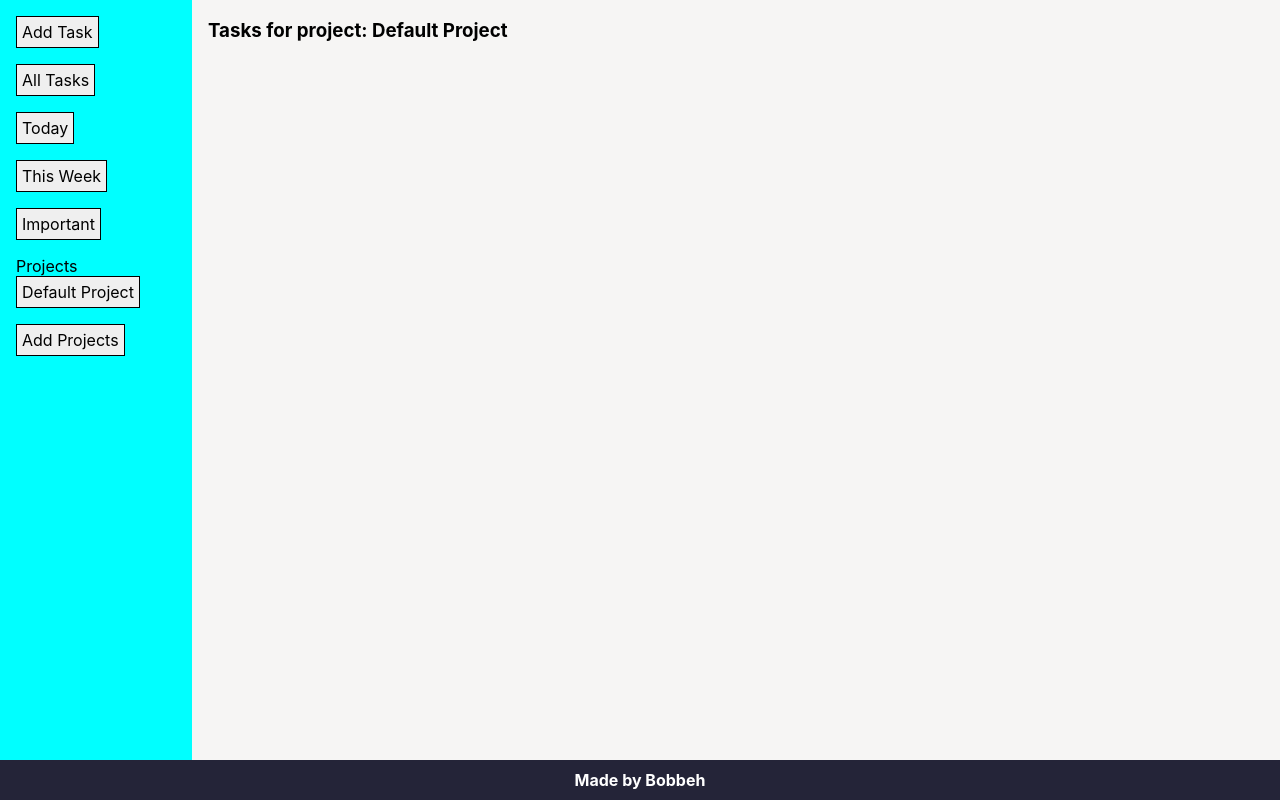
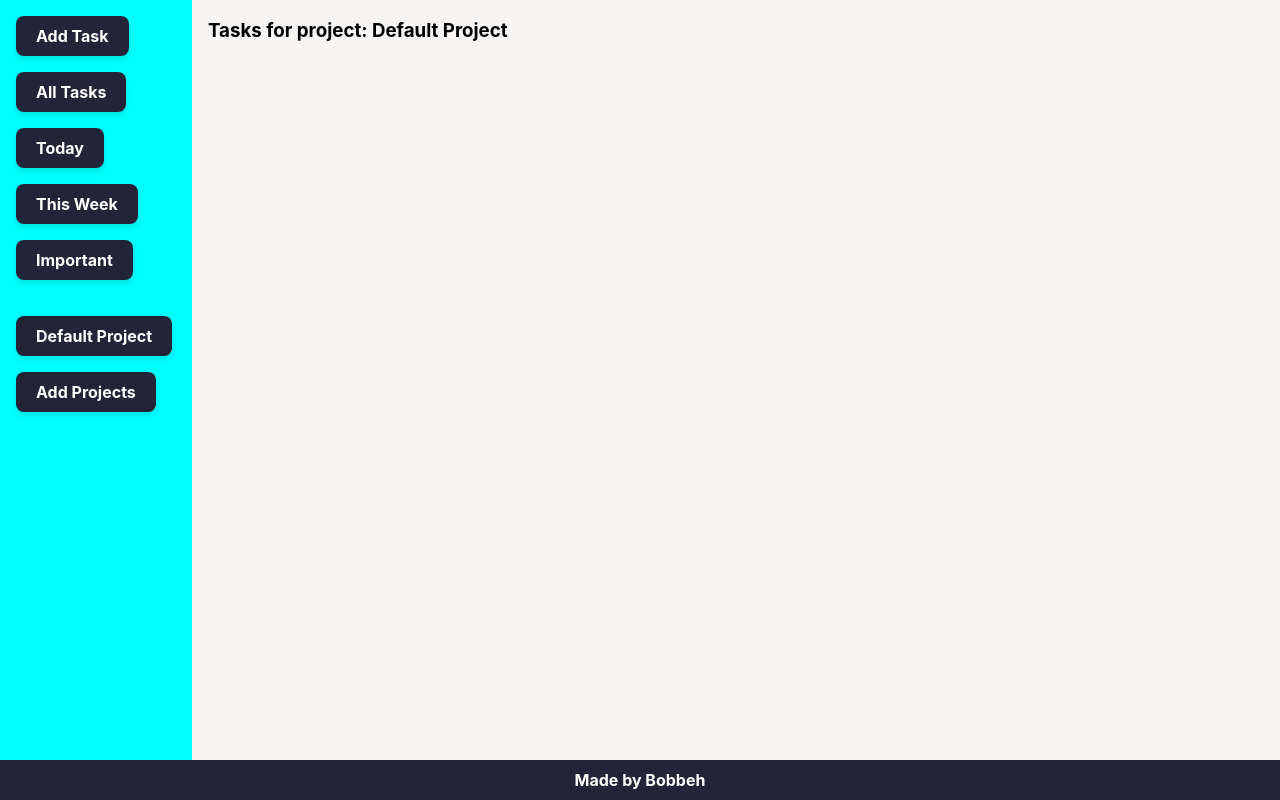
Before and after one commit to bdelucia/odin-todo, a website built with webpack: page src/index.html in a window 1280 px wide. Built offline with nearby package versions, Linux system fonts and the light colour scheme; files whose address does not match are found by name.

Commit message:
sexy buttons that are sexy

```diff
--- a/src/index.html
+++ b/src/index.html
@@ -25,7 +25,7 @@
                 <button id="importantBtn">Important</button>
             </div>
             <div class="sidebar-item">
-                <text id="projectsLabel">Projects</text>
+                <br>
                 <div id="projectsSidebarContainer">
 
                 </div>
--- a/src/styles.css
+++ b/src/styles.css
@@ -37,6 +37,34 @@ button {
   font: inherit;
   color: inherit;
   padding: 5px;
+}
+
+button {
+  display: inline-block;
+  padding: 10px 20px;
+  font-size: 16px;
+  font-weight: bold;
+  color: white;
+  background-color: var(--primary-color); /* Primary blue */
+  border: none;
+  border-radius: 8px; /* Rounded corners */
+  cursor: pointer;
+  transition: all 0.3s ease; /* Smooth transitions */
+  box-shadow: 0 4px 6px rgba(0, 0, 0, 0.1); /* Subtle shadow */
+}
+
+/* Hover effect */
+button:hover {
+  background-color: var(--primary-color); /* Darker blue on hover */
+  transform: translateY(-2px); /* Subtle lift */
+  box-shadow: 0 6px 10px rgba(0, 0, 0, 0.15); /* Stronger shadow */
+}
+
+/* Active effect */
+button:active {
+  transform: translateY(0); /* Reset lift */
+  box-shadow: 0 4px 6px rgba(0, 0, 0, 0.1); /* Reset shadow */
+  background-color: var(--primary-color); /* Even darker blue */
 }
 
 
```
